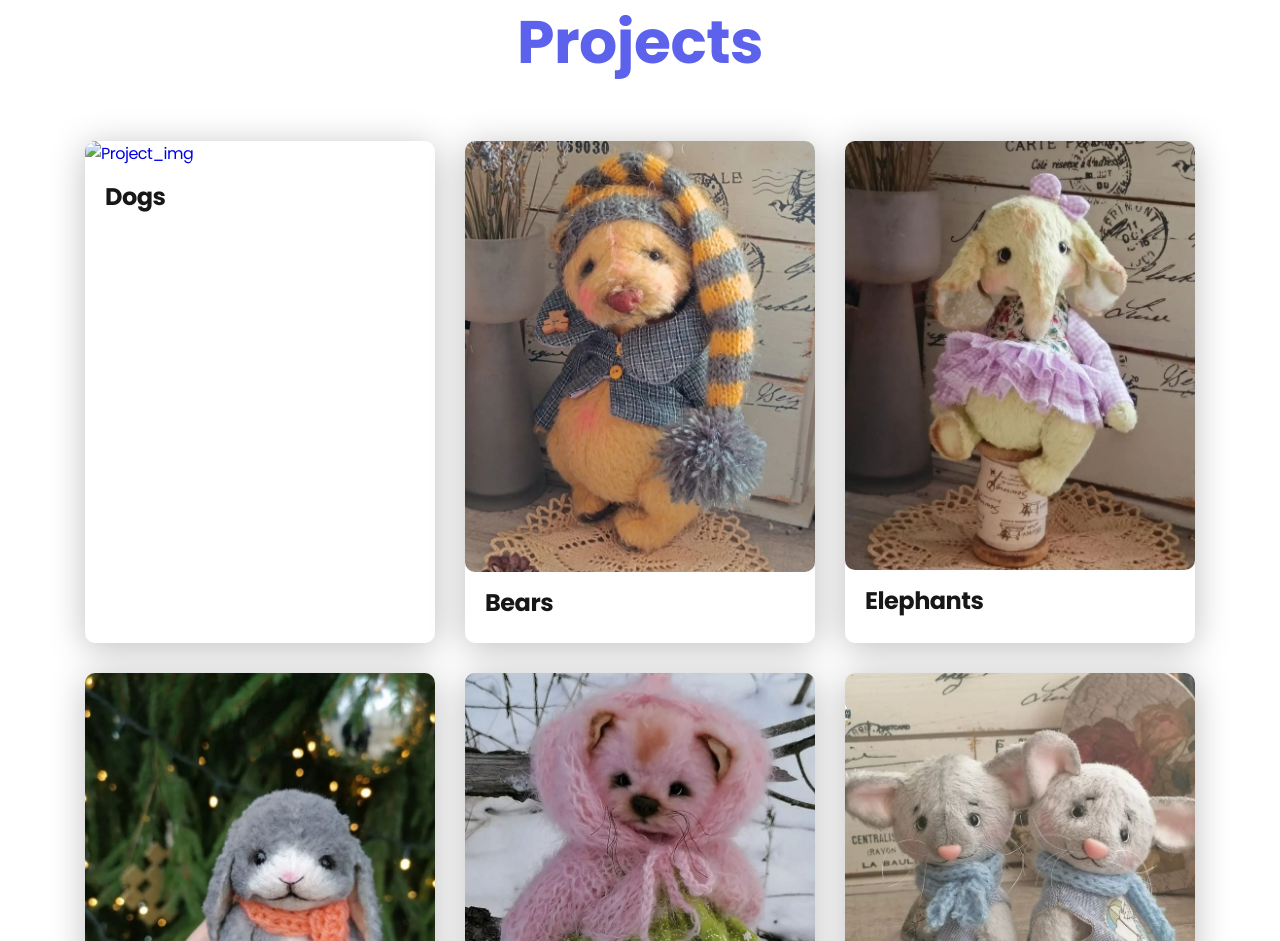
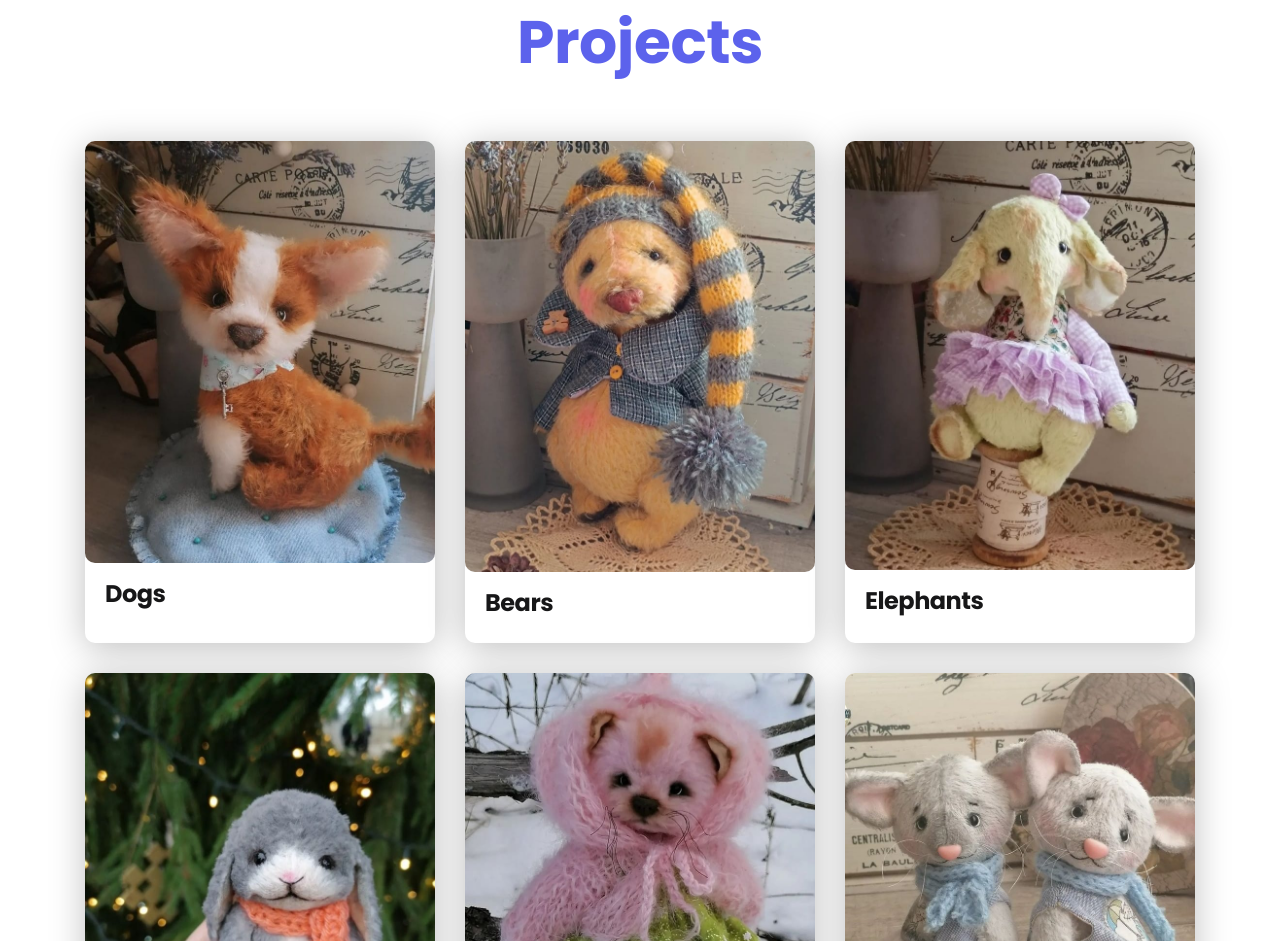
Before and after one commit to Roni-Morijamo/teddyriga, a plain HTML site: page index.html in a window 1280 px wide. Shown: the part 838-1779 px from the top of the page. Drawn offline with Linux system fonts and the light colour scheme; the site is published under a folder, as on GitHub Pages, so addresses that start at the root find nothing.

Commit message:
Update index.html

```diff
--- a/index.html
+++ b/index.html
@@ -41,7 +41,7 @@
       <ul class="projects">
         <li class="project">
             <a href="dogs.html">
-            <img src="/img/dogs/dog2.jpeg" alt="Project_img" class="project__img">
+            <img src="./img/dogs/dog2.jpeg" alt="Project_img" class="project__img">
             <h3 class="project__title">Dogs</h3>
           </a>
         </li>
```
